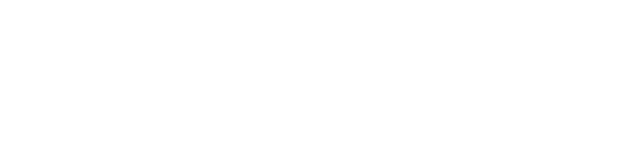
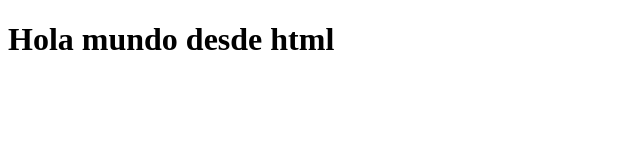
Before and after one commit to soyXander/repopablito, a plain HTML site: page index.html in a window 1280 px wide. Shown: the whole page, without its empty margins (0-640 px from the left). Drawn offline with Linux system fonts and the light colour scheme.

Commit message:
agregar h1 de saludo

```diff
--- a/index.html
+++ b/index.html
@@ -5,5 +5,7 @@
     <meta name="viewport" content="width=device-width, initial-scale=1.0" />
     <title>Document</title>
   </head>
-  <body></body>
+  <body>
+    <h1>Hola mundo desde html</h1>
+  </body>
 </html>
```
